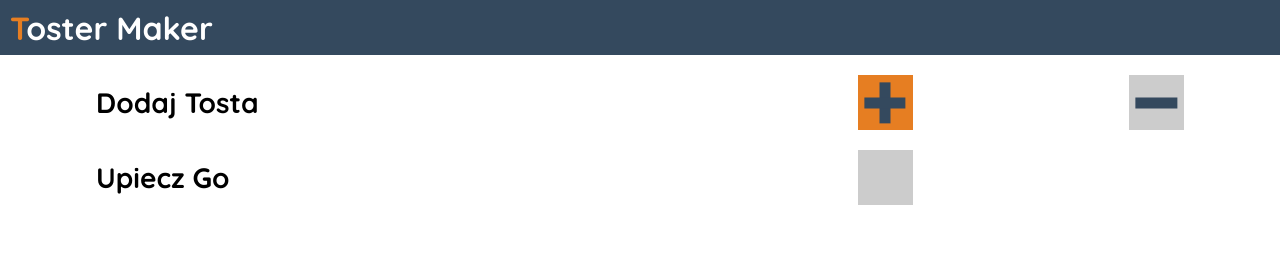
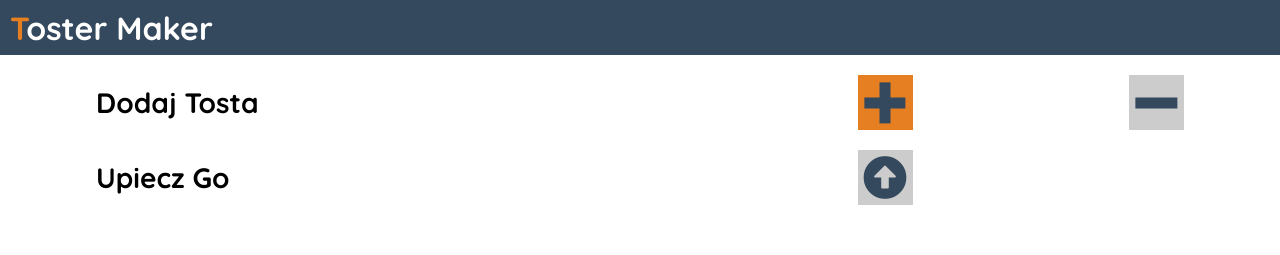
Before and after one commit to Iwaniukooo11/toster-app, a React app: page / in a window 1280 px wide. Shown: the top 255 px of the page. Built offline with nearby package versions, Linux system fonts and the light colour scheme.

Commit message:
include font awesome

```diff
--- a/public/index.html
+++ b/public/index.html
@@ -1,5 +1,5 @@
 <!DOCTYPE html>
-<html lang="en">
+<html lang="pl">
 
 <head>
   <meta charset="utf-8" />
@@ -8,8 +8,9 @@
   <meta name="theme-color" content="#000000" />
   <link rel="manifest" href="%PUBLIC_URL%/manifest.json" />
   <link href="https://fonts.googleapis.com/css?family=Quicksand:400,700&display=swap" rel="stylesheet">
-
-  <title>React App</title>
+  <link rel="stylesheet" href="https://use.fontawesome.com/releases/v5.8.2/css/all.css"
+  integrity="sha384-oS3vJWv+0UjzBfQzYUhtDYW+Pj2yciDJxpsK1OYPAYjqT085Qq/1cq5FLXAZQ7Ay" crossorigin="anonymous">
+  <title>Toster App</title>
 </head>
 
 <body>
--- a/src/Components/AddRemover/AddRemover.js
+++ b/src/Components/AddRemover/AddRemover.js
@@ -9,7 +9,7 @@ const AddRemover = props => {
         <div className={locStyles.AddRemover}>
             <h2 className={locStyles.AddRemoverText}>{props.title}</h2>
             <div className={locStyles.AddRemoverSignsWrap}>
-                {props.oneSign ? <Sign type='One' {...props} /> :
+                {props.oneSign ? <Sign type='One' {...props}><i class="fas fa-arrow-alt-circle-up"></i></Sign> :
                     <>
                         <Sign type='Plus' {...props} /> <Sign type='Minus' {...props} />
                     </>}
--- a/src/Components/AddRemover/Signs/Sign.js
+++ b/src/Components/AddRemover/Signs/Sign.js
@@ -16,7 +16,7 @@ const Sign = props => {
         <button className={`${locStyles.Sign} ${locStyles['Sign' + type]}`}
             onClick={props.type === 'One' ? props.endSelectingClicked : props.clicked}
             disabled={disabled}>
-
+            {props.children}
         </button>
     );
 }
--- a/src/Components/AddRemover/Signs/Sign.module.scss
+++ b/src/Components/AddRemover/Signs/Sign.module.scss
@@ -3,6 +3,11 @@
 .Sign {
     background-color: $color-orange;
     z-index: 2;
+    font-size: #{0.8*$sign-size};
+    display: flex;
+    justify-content: center;
+    align-items: center;
+    color: $color-blue;
 
     &:disabled {
         background-color: $color-grey-light;
```
